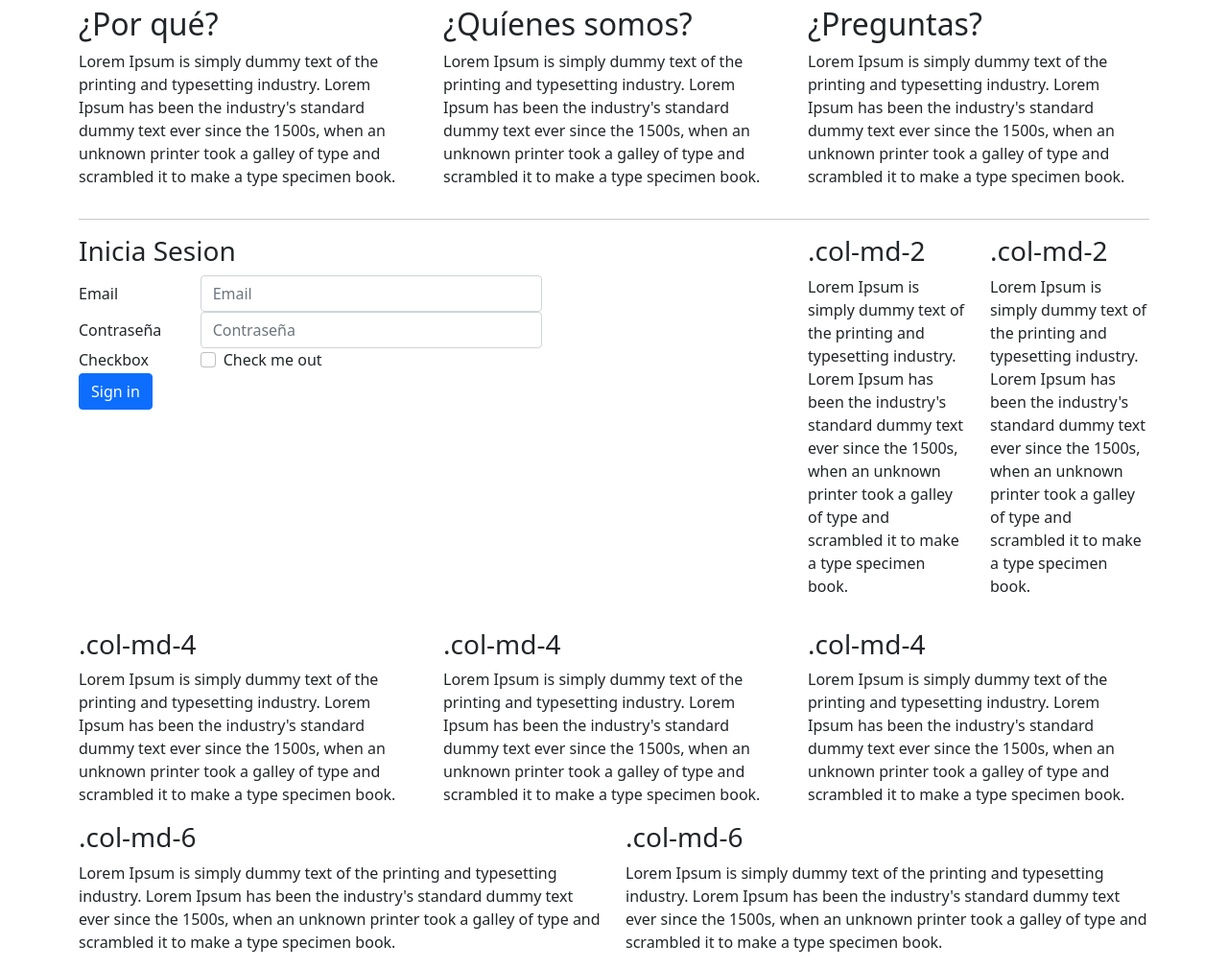
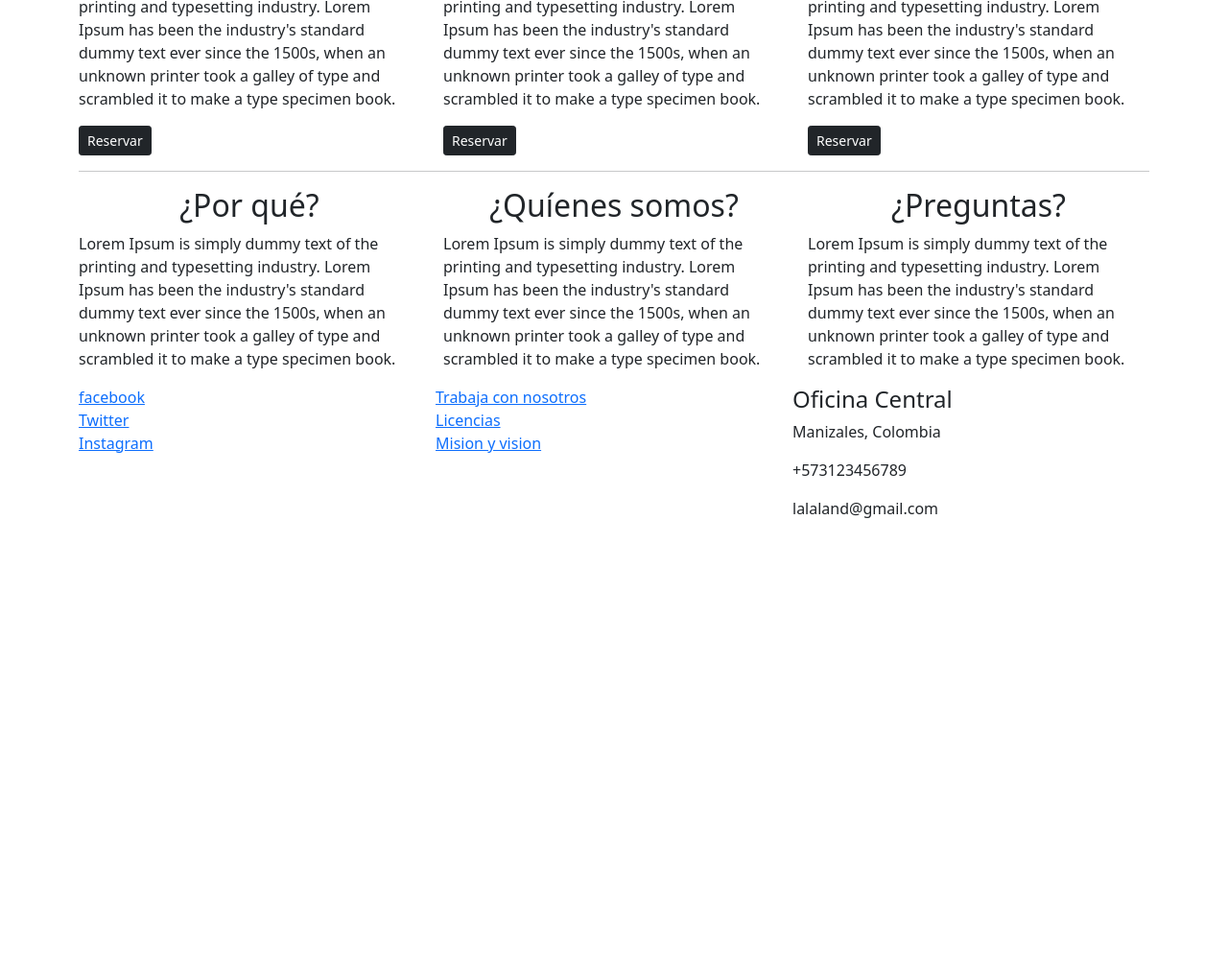
Before and after one commit to MaicolEgas43/proyectopractica, a website: page index.html in a window 1280 px wide. Shown: the part 670-1680 px from the top of the page at 96% size. After the commit the page ends 1244 px from the top, so only its background shows below. Drawn offline with nearby package versions, Linux system fonts and the light colour scheme.

Commit message:
Listo para entregar

```diff
--- a/index.html
+++ b/index.html
@@ -8,58 +8,49 @@
 
     <!-- Bootstrap CSS -->
     <link href="node_modules/bootstrap/dist/css/bootstrap.min.css" rel="stylesheet">
+    <link href="css/index.css" rel="stylesheet">
 
     <title>Hello, world!</title>
 </head>
 
 <body>
     <header>
-        <div class="container py-3">
+        <div class=" jumbotron container py-3">
             <h1>Hoteles Sibundoy</h1>
         </div>
     </header>
+    <div class="container ">
+        <div class="row align-items-end mb-3 ">
+            <div class="col-sm lm-auto">
+                <h2>Hotel A</h2>
 
-    <div class="container py-1">
-        <nav	class="navbar	navbar-expand-lg	navbar-light	bg-light">
-		    <a	class="navbar-brand"	href="#">Navbar</a>
-		    <button	class="navbar-toggler"	type="button"	data-toggle="collapse" data-target="#navbarSupportedContent"	aria-controls="navbarSupportedContent" aria-expanded="false"	aria-label="Toggle	navigation">
-				<span	class="navbar-toggler-icon"></span> </button>
-		        <div	class="collapse	navbar-collapse"	id="navbarSupportedContent">
-				<ul	class="navbar-nav	mr-auto">
-					<li	class="nav-item	active">
-						<a	class="nav-link"	href="#">Home	<span	class="sr-only">(current)</span></a>
-					</li>
-					<li	class="nav-item">
-						<a	class="nav-link"	href="#">Link</a>
-					</li>
-					<li	class="nav-item	dropdown">
-						<a	class="nav-link	dropdown-toggle"	href="#"	id="navbarDropdown"	role="button" data-toggle="dropdown"	aria-haspopup="true"	aria-expanded="false"> Dropdown</a>
-
-                        <div	class="dropdown-menu"	aria-labelledby="navbarDropdown">
-							<a	class="dropdown-item"	href="#">Action</a>
-							<a	class="dropdown-item"	href="#">Another	action</a>
-							<div	class="dropdown-divider"></div>
-							<a	class="dropdown-item"	href="#">Something	else	here</a>
-						</div>
-					</li>
-					<li	class="nav-item">
-						<a	class="nav-link	disabled"	href="#">Disabled</a>
-					</li>
-                    <form	class="form-inline	my-2	my-lg-0 	justify-content-end">
-						<input	class="form-control	mr-sm-2"	type="search"	placeholder="Search"	aria-label="Search">
-				    </form>
-                <li class="nav-item">
-                    <button	class="btn	btn-outline-success	my-2	my-sm-0 btn-md"	type="submit">Search</button>
-                </li>
-				</ul>
-
-
-		</div>
-</nav>
-
+                <p>Lorem Ipsum is simply dummy text of the printing and typesetting industry. Lorem Ipsum has been the
+                    industry's standard
+                    dummy text ever since the 1500s, when an unknown printer took a galley of type and scrambled it to make
+                    a type specimen
+                    book.</p>
+                <button class="btn btn-dark btn-sm">Reservar</button>
+            </div>
+            <div class="col-sm lm-auto">
+                <h2>Hotel B</h2>
+                <p>Lorem Ipsum is simply dummy text of the printing and typesetting industry. Lorem Ipsum has been the
+                    industry's standard
+                    dummy text ever since the 1500s, when an unknown printer took a galley of type and scrambled it to make
+                    a type specimen
+                    book.</p>
+                <button class="btn btn-dark btn-sm">Reservar</button>
+            </div>
+            <div class="col-sm lm-auto">
+                <h2>Hotel C</h2>
+                <p>Lorem Ipsum is simply dummy text of the printing and typesetting industry. Lorem Ipsum has been the
+                    industry's standard
+                    dummy text ever since the 1500s, when an unknown printer took a galley of type and scrambled it to make
+                    a type specimen
+                    book.</p>
+                <button class="btn btn-dark btn-sm">Reservar</button>
+            </div>
         </div>
-
-
+    </div>
     <!-- Optional JavaScript; choose one of the two! -->
     <div class="container ">
         <div class="row align-items-end mb-3 " >
@@ -146,110 +137,32 @@
 
             </div>
         </div>
+    </div>
 
 
-    </div>
+    <footer>
+        <div class=" container d-flex flex-row align-items-start">
+            <div class="col-sm-4 d-flex flex-column ">
+                <a href="http:www.facebook.com">facebook</a>
+                <a href="http:www.Twitter.com">Twitter</a>
+                <a href="http:www.instagram.com">Instagram</a>
+            </div>
+            <div class="col-sm-4 d-flex flex-column ">
+                    <a href="http:www.facebook.com">Trabaja con nosotros</a>
+                    <a href="http:www.Twitter.com">Licencias</a>
+                    <a href="http:www.instagram.com">Mision y vision</a>
+            </div>
+            <address class="d-flex flex-column">
+                <h4>Oficina Central</h4>
+                <p>Manizales, Colombia</p>
+                <p>+573123456789</p>
+                <p>lalaland@gmail.com</p>
+            </address>
+        </div>
 
-    <div class="container">
-        <hr>
-        <div class="row mb-3">
-            <div class="col-md-8">
-                <h3>Inicia Sesion</h3>
-                <form>
-		<div	class="form-group	row">
-				<label	for="inputEmail3"	class="col-sm-2	col-form-label">Email</label>
-				<div	class="col-sm-6">
-						<input	type="email"	class="form-control"	id="inputEmail3"	placeholder="Email">
-				</div>
-		</div>
-		<div	class="form-group	row">
-				<label	for="inputPassword3"	class="col-sm-2	col-form-label">Contraseña</label>
-				<div	class="col-sm-6">
-						<input	type="password"	class="form-control"	id="inputPassword3"	placeholder="Contraseña">
-				</div>
-		</div>
-		<div	class="form-group	row">
-				<div	class="col-sm-2">Checkbox</div>
-				<div	class="col-sm-10">
-						<div	class="form-check">
-				<label	class="form-check-label">
-						<input	class="form-check-input"	type="checkbox">	Check	me	out
-				</label>
-						</div>
-				</div>
-		</div>
-		<div	class="form-group	row">
-				<div	class="col-sm-10">
-						<button	type="submit"	class="btn	btn-primary">Sign	in</button>
-				</div>
-		</div>
-</form>
 
-            </div>
-            <div class="col-md-2">
-                <h3>.col-md-2</h3>
-                <p>Lorem Ipsum is simply dummy text of the printing and typesetting industry. Lorem Ipsum has been the
-                    industry's standard
-                    dummy text ever since the 1500s, when an unknown printer took a galley of type and scrambled it to make
-                    a type specimen
-                    book.</p>
-            </div>
-            <div class="col-md-2">
-                <h3>.col-md-2</h3>
-                <p>Lorem Ipsum is simply dummy text of the printing and typesetting industry. Lorem Ipsum has been the
-                    industry's standard
-                    dummy text ever since the 1500s, when an unknown printer took a galley of type and scrambled it to make
-                    a type specimen
-                    book.</p>
-            </div>
-        </div>
-        <div class="row">
-            <div class="col-md-4">
-                <h3>.col-md-4</h3>
-                <p>Lorem Ipsum is simply dummy text of the printing and typesetting industry. Lorem Ipsum has been the
-                    industry's standard
-                    dummy text ever since the 1500s, when an unknown printer took a galley of type and scrambled it to make
-                    a type specimen
-                    book.</p>
-            </div>
-            <div class="col-md-4">
-                <h3>.col-md-4</h3>
-                <p>Lorem Ipsum is simply dummy text of the printing and typesetting industry. Lorem Ipsum has been the
-                    industry's standard
-                    dummy text ever since the 1500s, when an unknown printer took a galley of type and scrambled it to make
-                    a type specimen
-                    book.</p>
-            </div>
-            <div class="col-md-4">
-                <h3>.col-md-4</h3>
-                <p>Lorem Ipsum is simply dummy text of the printing and typesetting industry. Lorem Ipsum has been the
-                    industry's standard
-                    dummy text ever since the 1500s, when an unknown printer took a galley of type and scrambled it to make
-                    a type specimen
-                    book.</p>
-            </div>
-        </div>
-        <div class="row">
-            <div class="col-md-6">
 
-                <h3>.col-md-6</h3>
-                <p>Lorem Ipsum is simply dummy text of the printing and typesetting industry. Lorem Ipsum has been the
-                    industry's standard
-                    dummy text ever since the 1500s, when an unknown printer took a galley of type and scrambled it to make
-                    a type specimen
-                    book.</p>
-
-            </div>
-            <div class="col-md-6">
-                <h3>.col-md-6</h3>
-                <p>Lorem Ipsum is simply dummy text of the printing and typesetting industry. Lorem Ipsum has been the
-                    industry's standard
-                    dummy text ever since the 1500s, when an unknown printer took a galley of type and scrambled it to make
-                    a type specimen
-                    book.</p>
-            </div>
-        </div>
-    </div>
+    </footer>
     <!-- Option 1: Bootstrap Bundle with Popper -->
     <script src="node_modules/jquery/dist/jquery.min.js"></script>
     <script src="node_modules/popper.js/dist/popper.min.js"></script>
```
Also changed, not shown: css/index.css (renamed from index.css).
